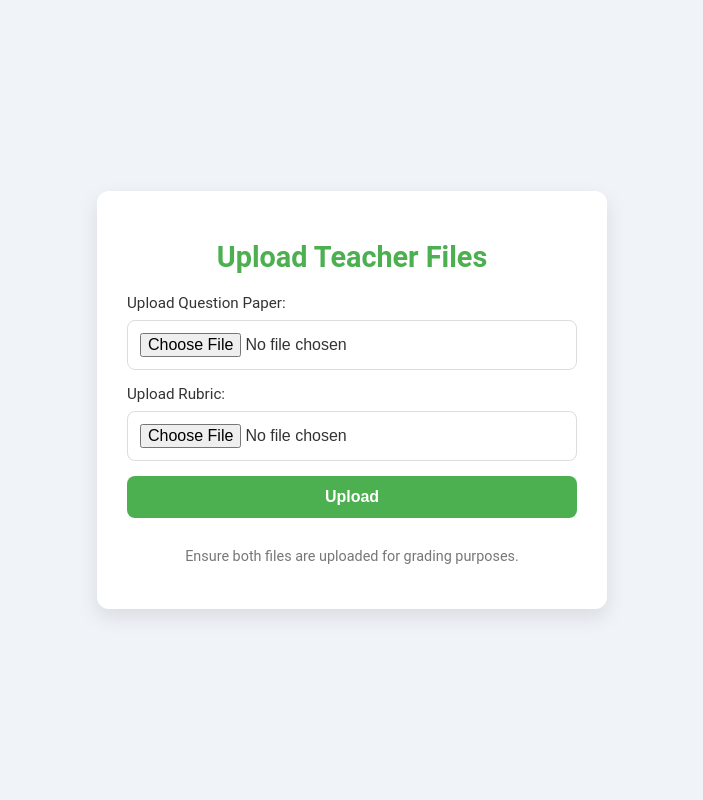
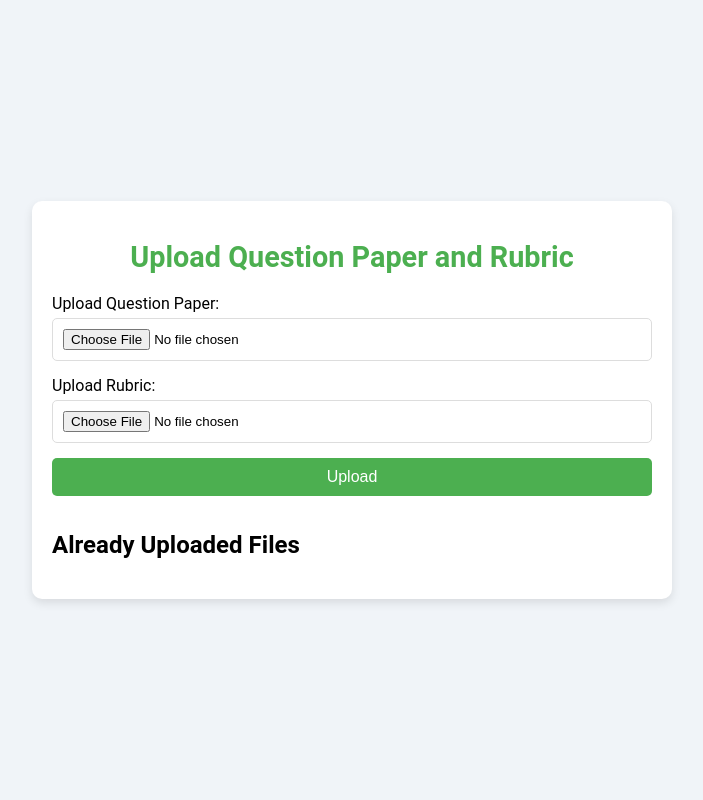
Before and after one commit to iakhil/automark_react, a Flask app: template templates/upload_teacher.html in a window 1280 px wide. Shown: the whole page, without its empty margins (288-991 px from the left). Run offline with Flask 3, Linux system fonts and the light colour scheme; the template is opened without the code that fills it, so the values that code supplies are empty.

Commit message:
Update upload_teacher template to show the uploaded files

```diff
--- a/backend/templates/upload_teacher.html
+++ b/backend/templates/upload_teacher.html
@@ -13,16 +13,15 @@
             display: flex;
             justify-content: center;
             align-items: center;
-            height: 100vh;
-            color: #333;
+            min-height: 100vh;
         }
         .container {
             background: white;
-            padding: 30px;
-            border-radius: 12px;
-            box-shadow: 0 8px 20px rgba(0, 0, 0, 0.1);
+            padding: 20px;
+            border-radius: 10px;
+            box-shadow: 0 4px 10px rgba(0, 0, 0, 0.1);
             width: 100%;
-            max-width: 450px;
+            max-width: 600px;
         }
         h1 {
             font-size: 1.8rem;
@@ -30,51 +29,66 @@
             margin-bottom: 20px;
             color: #4CAF50;
         }
+        form {
+            margin-bottom: 20px;
+        }
         label {
-            font-size: 0.95rem;
-            margin-bottom: 8px;
+            font-size: 1rem;
+            margin-bottom: 5px;
             display: block;
         }
-        input, button {
+        input[type="file"], button {
             width: 100%;
+            padding: 10px;
             margin-bottom: 15px;
-            padding: 12px;
-            font-size: 1rem;
             border: 1px solid #ddd;
-            border-radius: 8px;
+            border-radius: 5px;
             box-sizing: border-box;
-        }
-        input:focus {
-            border-color: #4CAF50;
-            outline: none;
-            box-shadow: 0 0 4px rgba(76, 175, 80, 0.5);
         }
         button {
             background-color: #4CAF50;
             color: white;
+            font-size: 1rem;
             border: none;
             cursor: pointer;
-            font-size: 1rem;
-            padding: 12px;
-            font-weight: bold;
             transition: background-color 0.3s ease;
         }
         button:hover {
             background-color: #45a049;
         }
-        .note {
-            font-size: 0.9rem;
-            color: #777;
+        .message {
             text-align: center;
+            font-size: 1rem;
+            color: #333;
+            margin-bottom: 20px;
+        }
+        .file-list {
+            list-style: none;
+            padding: 0;
+        }
+        .file-list li {
+            margin-bottom: 10px;
+        }
+        .file-list a {
+            color: #007BFF;
+            text-decoration: none;
+        }
+        .file-list a:hover {
+            text-decoration: underline;
         }
     </style>
 </head>
 <body>
     <div class="container">
-        <h1>Upload Teacher Files</h1>
-        <form action="http://127.0.0.1:5000/upload_teacher" method="post" enctype="multipart/form-data">
-        <form action="http://127.0.0.1:5000/upload_teacher" method="post" enctype="multipart/form-data">
-        <form action="http://127.0.0.1:5000/upload_teacher" method="post" enctype="multipart/form-data">
+        <h1>Upload Question Paper and Rubric</h1>
+
+        <!-- Display messages -->
+        {% if message %}
+        <div class="message">{{ message }}</div>
+        {% endif %}
+
+        <!-- Upload Form -->
+        <form action="/upload_teacher" method="post" enctype="multipart/form-data">
             <label for="file">Upload Question Paper:</label>
             <input type="file" id="file" name="file" required>
 
@@ -83,7 +97,16 @@
 
             <button type="submit">Upload</button>
         </form>
-        <p class="note">Ensure both files are uploaded for grading purposes.</p>
+
+        <!-- List of uploaded files -->
+        <h2>Already Uploaded Files</h2>
+        <ul class="file-list">
+            {% for file_id, file_url in files %}
+            <li>
+                <a href="{{ file_url }}" target="_blank">{{ file_id }}</a>
+            </li>
+            {% endfor %}
+        </ul>
     </div>
 </body>
 </html>
```
